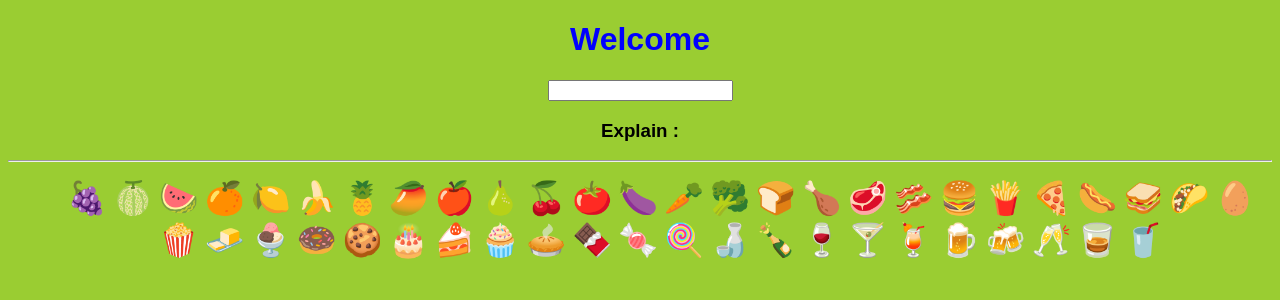
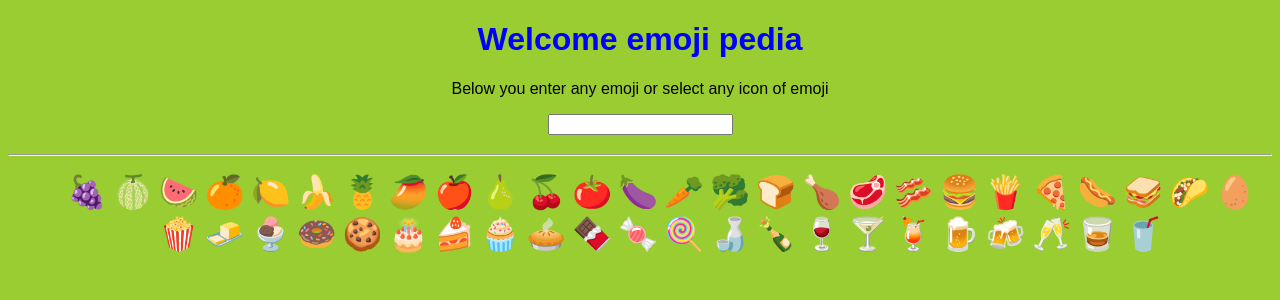
Before and after one commit to rahulcs754/emoji_explain, a React (Create React App) app: page / in a window 1280 px wide. Shown: the top 300 px of the page. Built offline with nearby package versions, Linux system fonts and the light colour scheme; a web font is replaced by a local one.

Commit message:
docs: select emoji from icon and explain done

```diff
--- a/src/App.js
+++ b/src/App.js
@@ -72,14 +72,15 @@ export default function App() {
   var list = Object.keys(emojiDictionary);
 
   function emojiclickHandler(element) {
-    console.log(element);
+    setexplain(emojiDictionary[element]);
   }
 
   return (
     <div className="App">
-      <h1 style={{ color: "blue" }}>Welcome </h1>
+      <h1 style={{ color: "blue" }}>Welcome emoji pedia </h1>
+      <p>Below you enter any emoji or select any icon of emoji</p>
       <input onChange={inputText} />
-      <h3>Explain : {explain}</h3>
+      <h3>{explain}</h3>
       <hr />
       <ul>
         {list.map(function (element) {
```
